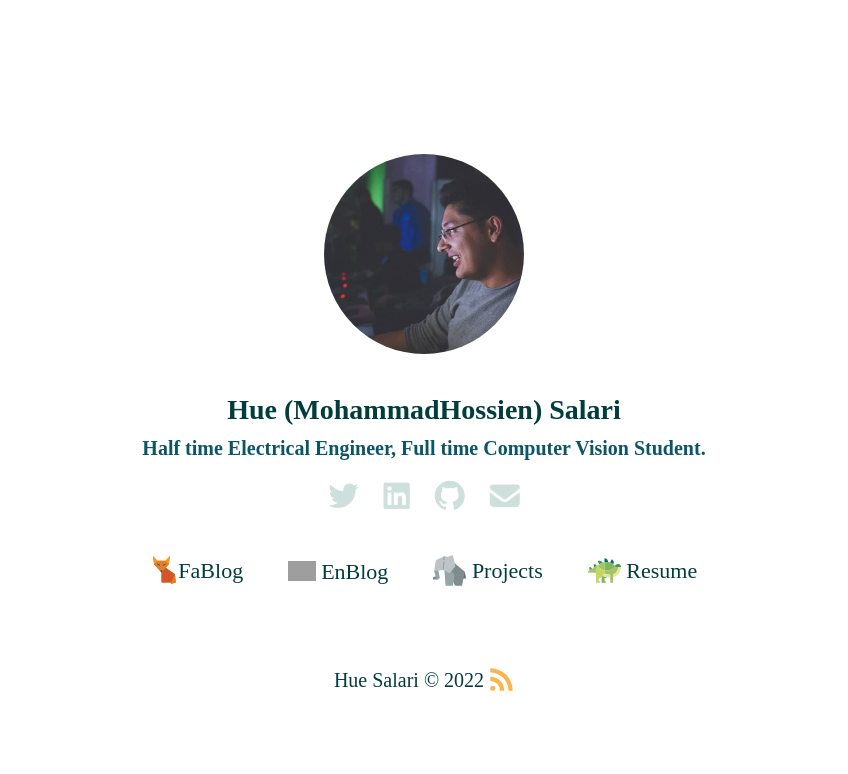
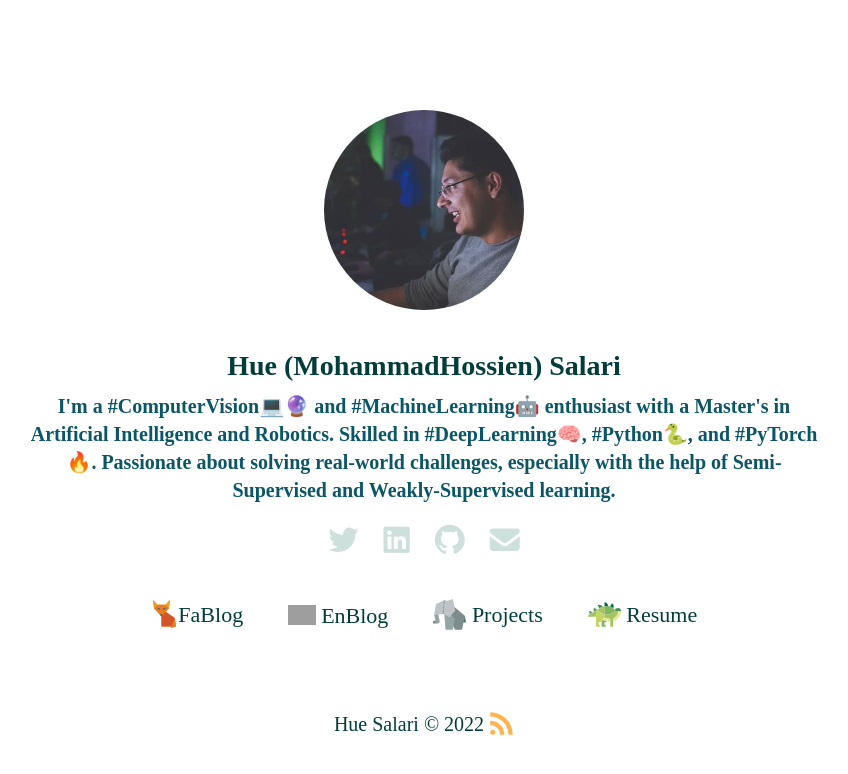
Before and after one commit to mh-salari/mh-salari.ir, a Jekyll site: the page built from index.md, in a window 1280 px wide. Shown: the top 774 px of the page, without its empty margins (216-1064 px from the left). Built offline with Jekyll 4.4.1, drawn with Linux system fonts in a browser that asks for light colours; nearby versions of some CDN libraries; some web fonts are replaced; library files that are not in the unit come from our copies; grey boxes are pictures that could not be loaded.

Commit message:
update: description

```diff
--- a/_layouts/home.html
+++ b/_layouts/home.html
@@ -45,8 +45,11 @@
       <img class="avatar" src="{{ site.url }}/assets/images/mh-salari.jpeg" alt="Hue Salari" />
       <h1 class="blog-owner">Hue (MohammadHossien) Salari</h1>
       <h2 class="description">
-        Half time Electrical Engineer,<br class="rwd-break" />
-        Full time Computer Vision Student.
+        <!-- Half time Electrical Engineer,<br class="rwd-break" />
+        Full time Computer Vision Student. -->
+        I'm a #ComputerVision💻🔮 and #MachineLearning🤖 enthusiast with a Master's in Artificial Intelligence and Robotics.
+        Skilled in #DeepLearning🧠, #Python🐍, and #PyTorch🔥.
+        Passionate about solving real-world challenges, especially with the help of Semi-Supervised and Weakly-Supervised learning.
       </h2>
       <div class="social-links">
         <a class="nav-links" href="https://twitter.com/hue_salari"><i class="fab fa-twitter"></i></a>
--- a/_sass/pages/home.scss
+++ b/_sass/pages/home.scss
@@ -41,7 +41,7 @@ body {
 .description {
     font-family: 'Loved by the King', cursive;
     font-size: 1em;
-    line-height: 1.2em;
+    line-height: 1.4em;
     text-align: center;
     color: var(--secondary);
     padding-bottom: 25px;
@@ -118,6 +118,7 @@ body {
     }
     .description {
         padding-bottom: 20px;
+        max-width: 40em;
     }
     .social-links {
         padding-bottom: 40px;
```
